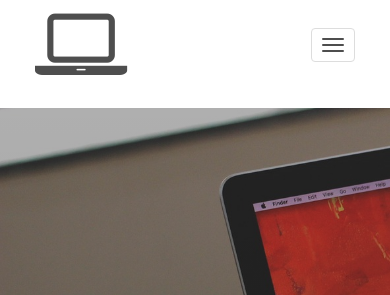
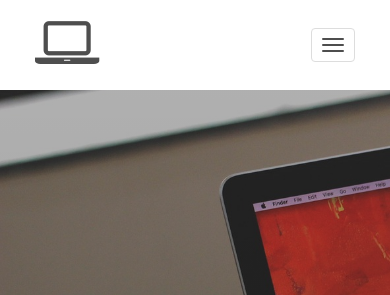
Before and after one commit to lukaszwcislo/One-page---Bootstrap, a plain HTML site: page index.html in a window 390 px wide. Shown: the top 295 px of the page. Drawn offline with nearby package versions, Linux system fonts and the light colour scheme.

Commit message:
smaller logo size

```diff
--- a/css/responsive.css
+++ b/css/responsive.css
@@ -32,9 +32,6 @@
         margin-bottom: 30px;
     }
 
-    .container>.navbar-header {
-        padding-bottom: 18px;
-    }
 }
 
 
--- a/css/style.css
+++ b/css/style.css
@@ -38,9 +38,9 @@ p {
 }
 
 .fa-laptop {
-    font-size: 86px;
+    font-size: 60px;
     position: absolute;
-    top:1px;
+    top: 13px;
 }
 
 /*-------------------------- HEADER ----------------------- */
```
